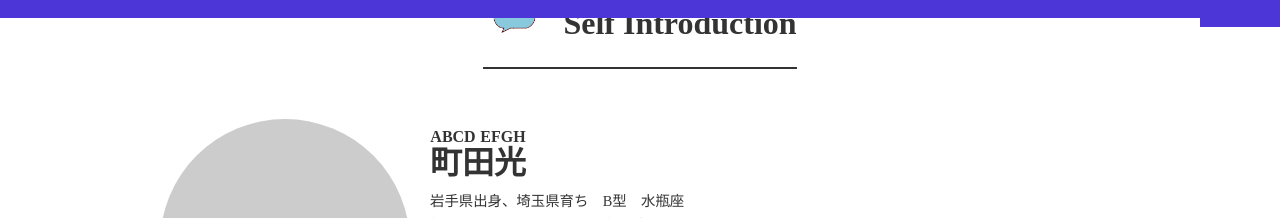
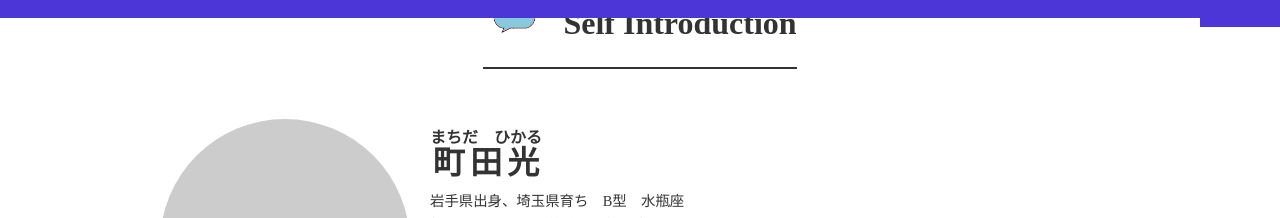
Before and after one commit to D233hikaru/self-introduction, a plain HTML site: page index.html in a window 1280 px wide. Shown: the part 782-1000 px from the top of the page. Drawn offline with nearby package versions, Linux system fonts and the light colour scheme.

Commit message:
Update index.html

```diff
--- a/index.html
+++ b/index.html
@@ -34,7 +34,7 @@
         <div class="content">
           <img src="me.jpg" alt="苗字名前">
           <div class="text">
-            <h3 class="content-name"><ruby><rb>町田光</rb><rt>ABCD EFGH</rt> </ruby></h3>
+            <h3 class="content-name"><ruby><rb>町田光</rb><rt>まちだ　ひかる</rt> </ruby></h3>
             <p>岩手県出身、埼玉県育ち　B型　水瓶座<br>趣味：ゲーム　|　美味しい物を食べる</p>
             <p>中学、高校は卓球部でした。<br>休日はバイトか、お出かけしています。<br>
               池袋のお勧めの場所は、<a href="https://grandscape-ikebukuro.jp/">グランドスケープ池袋</a>の屋上にあるバッティングセンター。<br>
```
